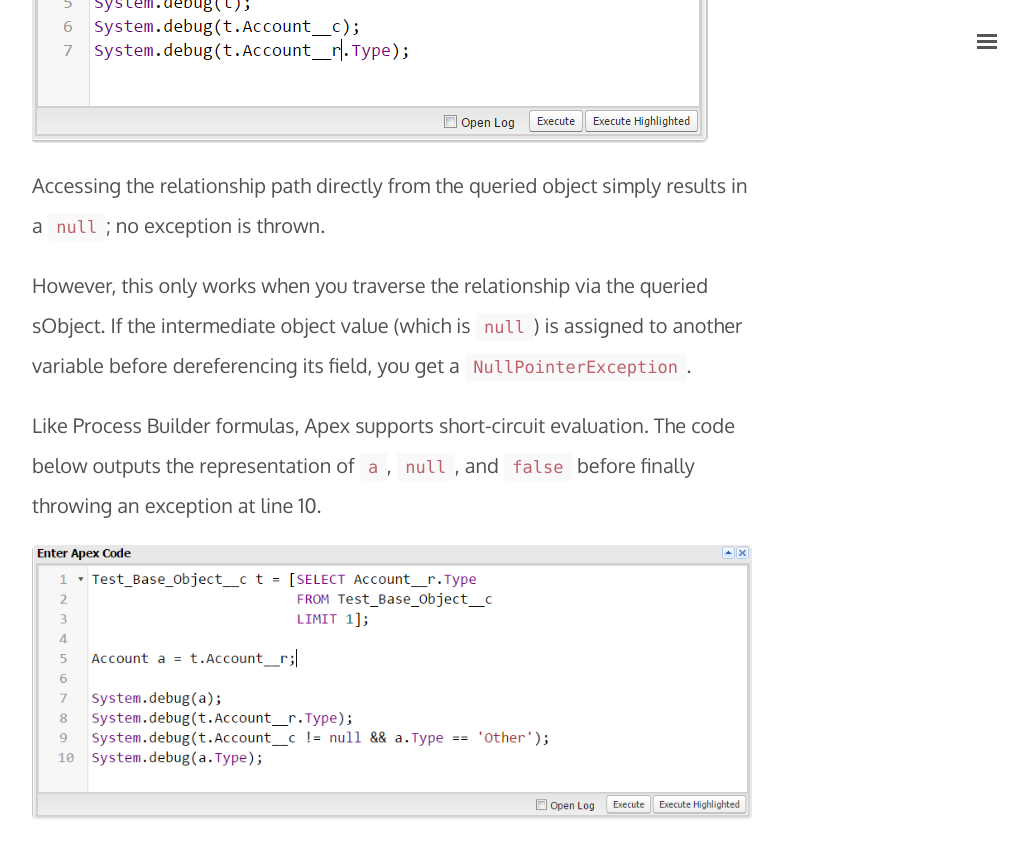
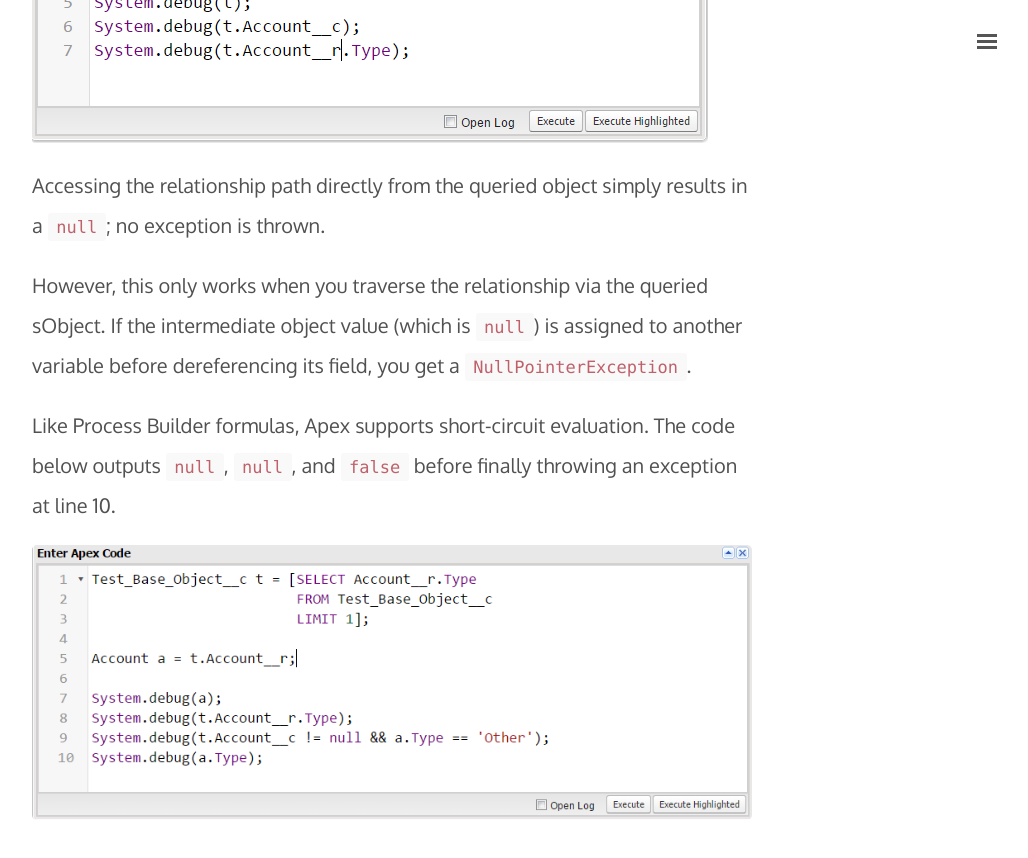
Before and after one commit to davidmreed/davidmreed.github.io, a Jekyll site: the page built from _posts/2016-12-08-null-relationships-short-circuiting-salesforce.md, in a window 1280 px wide and 900 px high, scrolled down 4278 px. Shown: the top 858 px of the window, without its empty margins (248-1276 px from the left). Built offline with Jekyll 4.4.1, drawn with Linux system fonts in a browser that asks for light colours.

Commit message:
Update 2016-12-08-null-relationships-short-circuiting-salesforce.md

```diff
--- a/_posts/2016-12-08-null-relationships-short-circuiting-salesforce.md
+++ b/_posts/2016-12-08-null-relationships-short-circuiting-salesforce.md
@@ -61,7 +61,7 @@ Accessing the relationship path directly from the queried object simply results
 However, this only works when you traverse the relationship via the queried sObject. If the intermediate object value (which is `null`) is assigned to another variable before dereferencing its field, you get a `NullPointerException`.
 
 Like Process Builder formulas, Apex supports short-circuit evaluation. The code below
-outputs the representation of `a`, `null`, and `false` before finally throwing
+outputs `null`, `null`, and `false` before finally throwing
 an exception at line 10.
 
 ![Bad Apex Code]({{ site.baseurl }}/public/null-relationship-screens/badapex.PNG)
```
